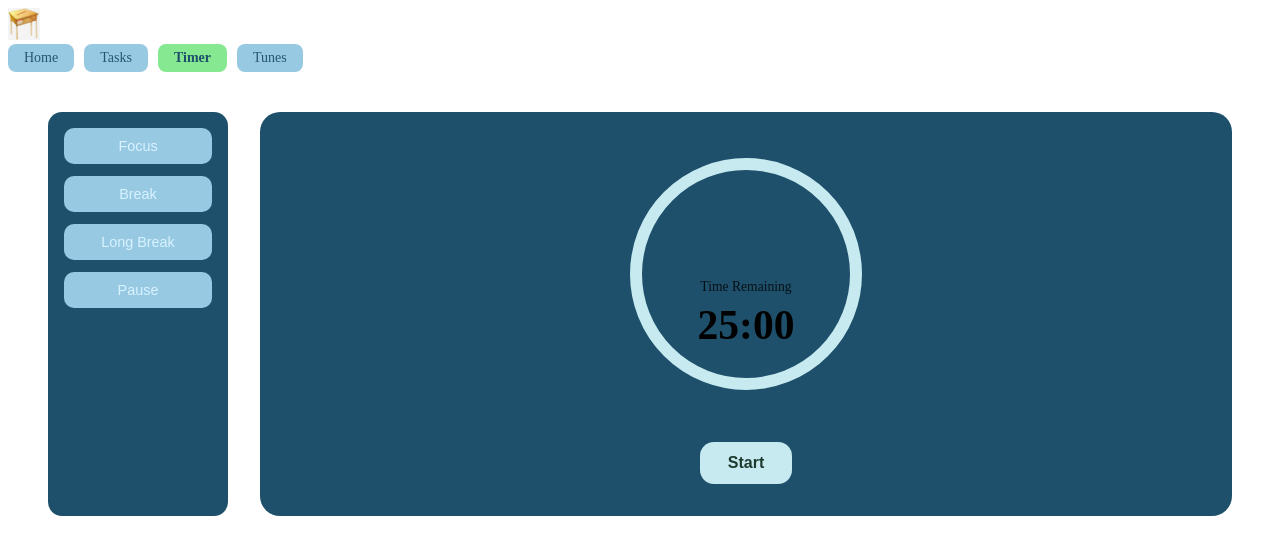
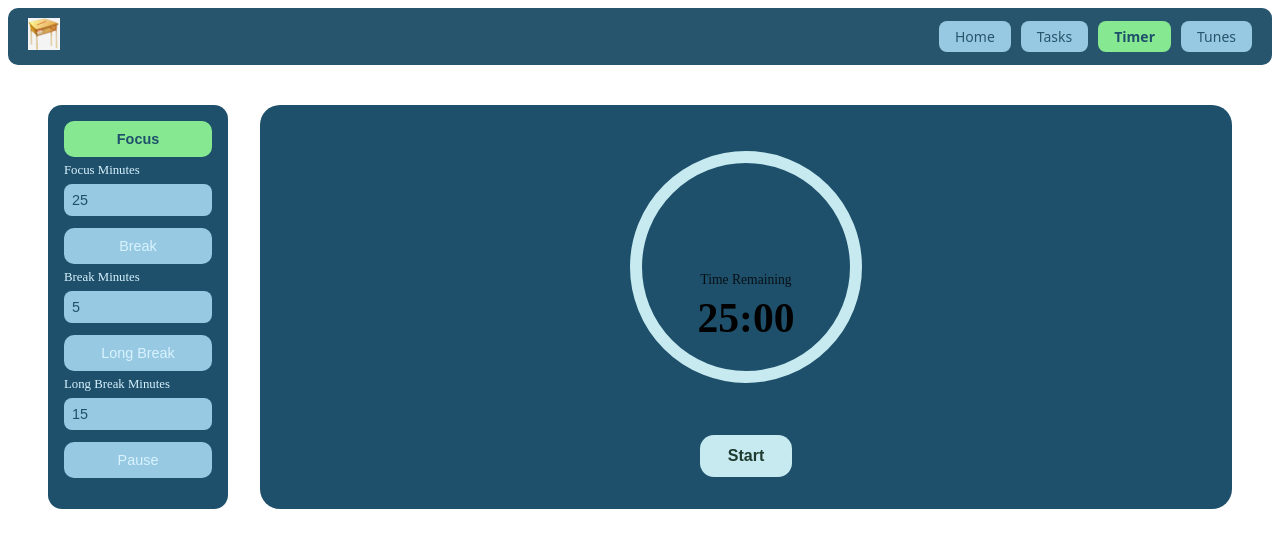
Before and after one commit to adamegbert3/Desk_Study, a plain HTML site: page timer.html in a window 1280 px wide. Drawn offline with Linux system fonts and the light colour scheme; files that its build step writes are made by us from their sources; files whose address does not match are found by name.

Commit message:
Refactor timer files and update timer mode controls

```diff
--- /dev/null
+++ b/scripts/timer.js
@@ -0,0 +1,118 @@
+let timer;
+let timeLeft;
+let totalTime;
+let currentMode = "focus";
+
+const modeDurations = {
+    focus: 25,
+    short: 5,
+    long: 15
+};
+
+const modeLabels = {
+    focus: "Focus",
+    short: "Break",
+    long: "Long Break"
+};
+
+const timeDisplay = document.getElementById("time");
+const circle = document.querySelector(".progress-ring__circle");
+const circumference = 2 * Math.PI * 110;
+const modeInputs = {
+    focus: document.getElementById("focusMinutes"),
+    short: document.getElementById("shortMinutes"),
+    long: document.getElementById("longMinutes")
+};
+const modeButtons = {
+    focus: document.getElementById("focusBtn"),
+    short: document.getElementById("shortBtn"),
+    long: document.getElementById("longBtn")
+};
+
+circle.style.strokeDasharray = circumference;
+
+function setMode(mode) {
+    currentMode = mode;
+    timeLeft = totalTime = modeDurations[mode] * 60;
+
+    updateDisplay();
+    resetRing();
+    updateActiveModeUI();
+}
+
+function startTimer() {
+    if (timer) return;
+
+    timer = setInterval(() => {
+        if (timeLeft <= 0) {
+            clearInterval(timer);
+            timer = null;
+            alert("Session complete!");
+            return;
+        }
+
+        timeLeft--;
+        updateDisplay();
+        updateRing();
+    }, 1000);
+}
+
+function pauseTimer() {
+    clearInterval(timer);
+    timer = null;
+}
+
+function updateModeUI() {
+    Object.keys(modeDurations).forEach((mode) => {
+        modeButtons[mode].textContent = modeLabels[mode];
+    });
+}
+
+function updateActiveModeUI() {
+    Object.keys(modeButtons).forEach((mode) => {
+        modeButtons[mode].classList.toggle("active-mode", mode === currentMode);
+    });
+}
+
+function handleDurationChange(mode) {
+    const rawValue = Number.parseInt(modeInputs[mode].value, 10);
+    if (Number.isNaN(rawValue) || rawValue < 1) {
+        modeInputs[mode].value = modeDurations[mode];
+        return;
+    }
+
+    const clampedValue = Math.min(rawValue, 180);
+    modeDurations[mode] = clampedValue;
+    modeInputs[mode].value = clampedValue;
+    updateModeUI();
+
+    if (mode === currentMode) {
+        timeLeft = totalTime = clampedValue * 60;
+        updateDisplay();
+        resetRing();
+    }
+}
+
+Object.keys(modeInputs).forEach((mode) => {
+    modeInputs[mode].addEventListener("change", () => handleDurationChange(mode));
+});
+
+function updateDisplay() {
+    const minutes = Math.floor(timeLeft / 60);
+    const seconds = timeLeft % 60;
+    timeDisplay.textContent =
+        `${minutes}:${seconds.toString().padStart(2, "0")}`;
+}
+
+function updateRing() {
+    const offset = circumference - (timeLeft / totalTime) * circumference;
+    circle.style.strokeDashoffset = offset;
+}
+
+function resetRing() {
+    circle.style.strokeDashoffset = 0;
+}
+
+// Initialize
+setMode("focus");
+updateModeUI();
--- a/styles/style.css
+++ b/styles/style.css
@@ -11,7 +11,7 @@
 .body{
     background-color: var(--primary-color);
 }
-}
+
 .main-nav {
     display: flex;
     align-items: center;
@@ -46,7 +46,7 @@
 
 /* Hover */
 .nav-links a:hover {
-    background-color: -var(--accent-soft);
+    background-color: var(--accent-soft);
     transform: translateY(-1px);
 }
 
@@ -74,6 +74,33 @@
     gap: 12px;
 }
 
+.mode-control {
+    display: flex;
+    flex-direction: column;
+    gap: 6px;
+}
+
+.mode-control label {
+    font-size: 0.8rem;
+    color: var(--text-color);
+}
+
+.mode-control input {
+    background-color: var(--secondary-color);
+    color: var(--surface-color);
+    border: none;
+    border-radius: 8px;
+    padding: 8px;
+    font-size: 0.9rem;
+}
+
+.mode-value {
+    margin: 0;
+    font-size: 0.8rem;
+    color: var(--text-color);
+    opacity: 0.9;
+}
+
 .controls button {
     background-color: var(--secondary-color);
     color: var(--text-color);
@@ -88,6 +115,12 @@
 .controls button:hover {
     background-color: var(--primary-color);
     transform: translateY(-1px);
+}
+
+.controls button.active-mode {
+    background-color: var(--accent-soft);
+    color: var(--surface-color);
+    font-weight: 600;
 }
 
 /* ===== Timer Card ===== */
--- a/scripts/timer.html
+++ b/timer.html
@@ -22,9 +22,21 @@
 
     <!-- Left Controls -->
     <aside class="controls">
-        <button onclick="setMode('focus')">Focus</button>
-        <button onclick="setMode('short')">Break</button>
-        <button onclick="setMode('long')">Long Break</button>
+        <div class="mode-control">
+            <button id="focusBtn" onclick="setMode('focus')">Focus</button>
+            <label for="focusMinutes">Focus Minutes</label>
+            <input id="focusMinutes" type="number" min="1" max="180" value="25">
+        </div>
+        <div class="mode-control">
+            <button id="shortBtn" onclick="setMode('short')">Break</button>
+            <label for="shortMinutes">Break Minutes</label>
+            <input id="shortMinutes" type="number" min="1" max="180" value="5">
+        </div>
+        <div class="mode-control">
+            <button id="longBtn" onclick="setMode('long')">Long Break</button>
+            <label for="longMinutes">Long Break Minutes</label>
+            <input id="longMinutes" type="number" min="1" max="180" value="15">
+        </div>
         <button onclick="pauseTimer()">Pause</button>
     </aside>
 
--- a/timer.js
+++ /dev/null
@@ -1,59 +0,0 @@
-let timer;
-let timeLeft;
-let totalTime;
-
-const timeDisplay = document.getElementById("time");
-const circle = document.querySelector(".progress-ring__circle");
-const circumference = 2 * Math.PI * 110;
-
-circle.style.strokeDasharray = circumference;
-
-function setMode(mode) {
-    if (mode === "focus") timeLeft = totalTime = 25 * 60;
-    if (mode === "short") timeLeft = totalTime = 5 * 60;
-    if (mode === "long") timeLeft = totalTime = 15 * 60;
-
-    updateDisplay();
-    resetRing();
-}
-
-function startTimer() {
-    if (timer) return;
-
-    timer = setInterval(() => {
-        if (timeLeft <= 0) {
-            clearInterval(timer);
-            timer = null;
-            alert("Session complete!");
-            return;
-        }
-
-        timeLeft--;
-        updateDisplay();
-        updateRing();
-    }, 1000);
-}
-
-function pauseTimer() {
-    clearInterval(timer);
-    timer = null;
-}
-
-function updateDisplay() {
-    const minutes = Math.floor(timeLeft / 60);
-    const seconds = timeLeft % 60;
-    timeDisplay.textContent =
-        `${minutes}:${seconds.toString().padStart(2, "0")}`;
-}
-
-function updateRing() {
-    const offset = circumference - (timeLeft / totalTime) * circumference;
-    circle.style.strokeDashoffset = offset;
-}
-
-function resetRing() {
-    circle.style.strokeDashoffset = 0;
-}
-
-// Initialize
-setMode("focus");
```
